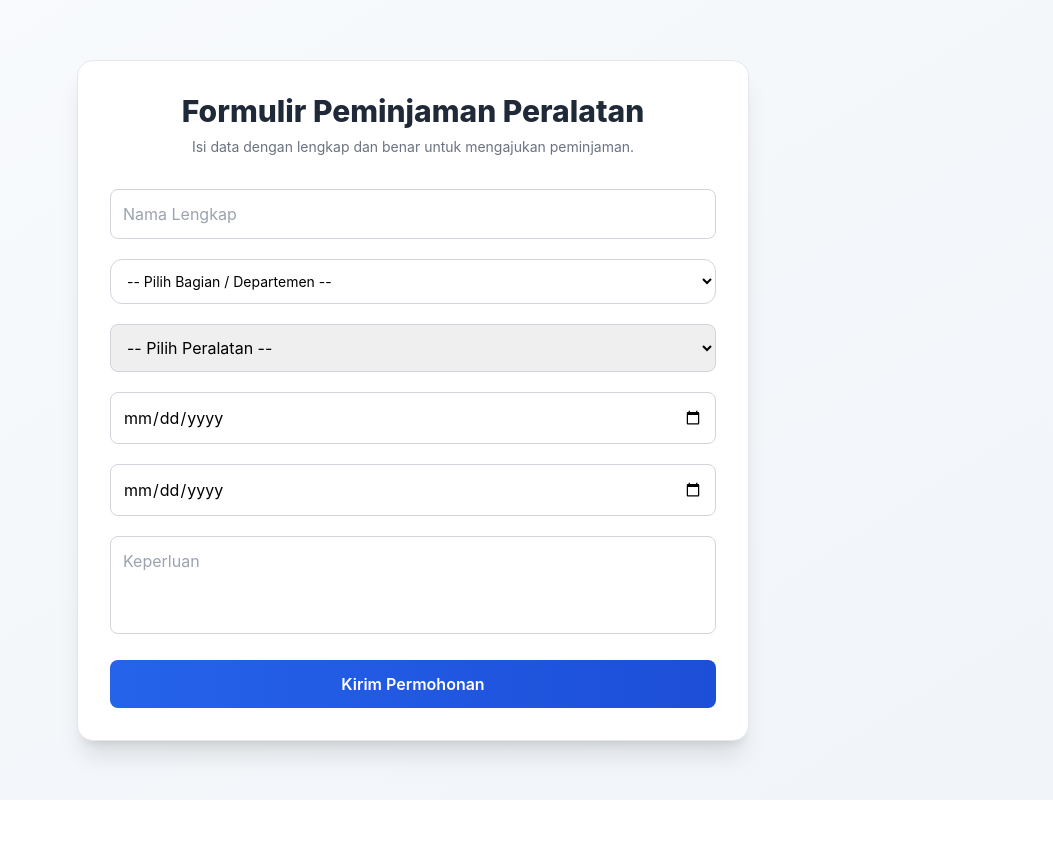
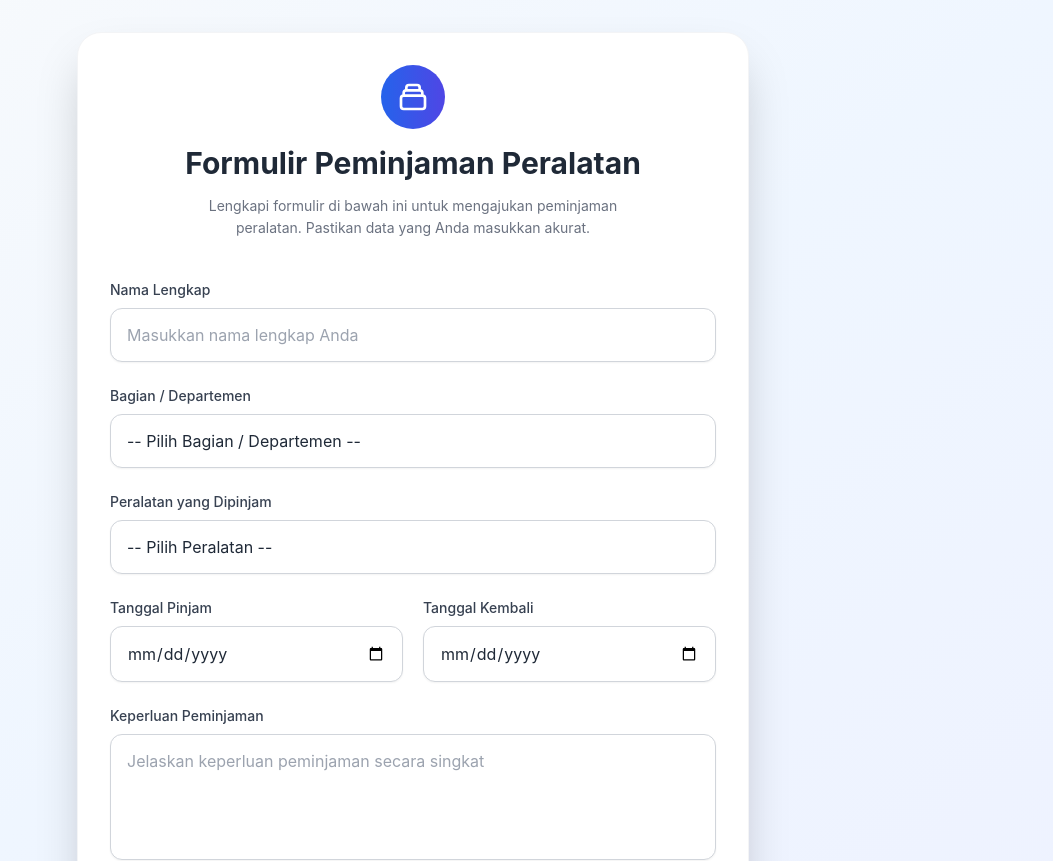
Before and after one commit to warehousebbt24-boop/Subtim_umum_bbt, a Next.js app: page /Formulir_peminjaman_inventaris/dashboard in a window 1280 px wide. Shown: the top 861 px of the page, without its empty margins (227-1280 px from the left). Before the commit the page ends 800 px from the top, so only its background shows below. Built offline with nearby package versions, Linux system fonts and the light colour scheme; no server answers.

Commit message:
Update dashboard.tsx

```diff
--- a/pages/Formulir_peminjaman_inventaris/dashboard.tsx
+++ b/pages/Formulir_peminjaman_inventaris/dashboard.tsx
@@ -21,7 +21,6 @@ export default function DashboardPeralatan() {
     const { name, value } = e.target;
     setForm({ ...form, [name]: value });
 
-    // Jika user memilih peralatan (bukan "lainnya"), cek jadwalnya
     if (name === "peralatan" && value && value !== "lainnya") {
       await checkAvailability(value);
     }
@@ -32,7 +31,7 @@ export default function DashboardPeralatan() {
       .from("peminjaman_peralatan")
       .select("tanggal_pinjam, tanggal_kembali, status")
       .eq("peralatan", peralatan)
-      .eq("status", "acc"); // hanya cek yang aktif dipinjam
+      .eq("status", "acc");
 
     if (error) {
       console.error(error);
@@ -46,7 +45,7 @@ export default function DashboardPeralatan() {
 
       let d = new Date(start);
       while (d <= end) {
-        blocked.push(d.toISOString().split("T")[0]); // format YYYY-MM-DD
+        blocked.push(d.toISOString().split("T")[0]);
         d.setDate(d.getDate() + 1);
       }
     });
@@ -59,11 +58,9 @@ export default function DashboardPeralatan() {
     setLoading(true);
     setMessage("");
 
-    // Ambil nilai peralatan final
     const peralatanFinal =
       form.peralatan === "lainnya" ? form.peralatanLainnya : form.peralatan;
 
-    // Validasi ketersediaan
     if (
       unavailableDates.includes(form.tanggal_pinjam) ||
       unavailableDates.includes(form.tanggal_kembali)
@@ -104,51 +101,63 @@ export default function DashboardPeralatan() {
   };
 
   return (
-    <div className="min-h-screen bg-gradient-to-br from-slate-50 to-slate-100 flex items-center justify-center p-4 sm:p-6 lg:p-8">
-      <div className="bg-white p-8 rounded-2xl shadow-xl w-full max-w-2xl border border-gray-200">
-        {/* Header */}
-        <div className="text-center mb-8">
-          <h1 className="text-3xl font-extrabold text-gray-800 mb-2">
+    <div className="min-h-screen bg-gradient-to-br from-slate-50 via-blue-50 to-indigo-50 flex items-center justify-center p-4 sm:p-6 lg:p-8">
+      <div className="bg-white p-8 rounded-3xl shadow-2xl w-full max-w-2xl border border-gray-100 transition-all duration-300 hover:shadow-3xl">
+
+        {/* Header Section */}
+        <div className="text-center mb-10">
+          <div className="inline-flex items-center justify-center w-16 h-16 bg-gradient-to-r from-blue-600 to-indigo-600 rounded-full mb-4">
+            <svg xmlns="http://www.w3.org/2000/svg" className="h-8 w-8 text-white" fill="none" viewBox="0 0 24 24" stroke="currentColor">
+              <path strokeLinecap="round" strokeLinejoin="round" strokeWidth={2} d="M19 11H5m14 0a2 2 0 012 2v6a2 2 0 01-2 2H5a2 2 0 01-2-2v-6a2 2 0 012-2m14 0V9a2 2 0 00-2-2M5 11V9a2 2 0 012-2m0 0V5a2 2 0 012-2h6a2 2 0 012 2v2M7 7h10" />
+            </svg>
+          </div>
+          <h1 className="text-3xl font-bold text-gray-800 mb-3 leading-tight">
             Formulir Peminjaman Peralatan
           </h1>
-          <p className="text-gray-500 text-sm">
-            Isi data dengan lengkap dan benar untuk mengajukan peminjaman.
+          <p className="text-gray-500 text-sm max-w-md mx-auto leading-relaxed">
+            Lengkapi formulir di bawah ini untuk mengajukan peminjaman peralatan. Pastikan data yang Anda masukkan akurat.
           </p>
         </div>
 
-        {/* Message */}
+        {/* Message Feedback */}
         {message && (
           <div
-            className={`mb-6 px-5 py-3 rounded-lg text-sm font-medium text-center shadow-sm ${
+            className={`mb-8 px-6 py-4 rounded-xl text-sm font-medium text-center shadow-md transition-all duration-300 transform ${
               message.includes("❌")
-                ? "bg-red-50 text-red-700 border border-red-200"
-                : "bg-green-50 text-green-700 border border-green-200"
+                ? "bg-red-50 text-red-700 border border-red-200 animate-shake"
+                : "bg-green-50 text-green-700 border border-green-200 animate-fade-in"
             }`}
           >
             {message}
           </div>
         )}
 
-        {/* Form */}
-        <form onSubmit={handleSubmit} className="space-y-5">
+        {/* Form Section */}
+        <form onSubmit={handleSubmit} className="space-y-6">
+
+          {/* Nama */}
+          <div>
+            <label className="block text-sm font-medium text-gray-700 mb-2">Nama Lengkap</label>
             <input
               type="text"
               name="nama"
-            placeholder="Nama Lengkap"
+              placeholder="Masukkan nama lengkap Anda"
               value={form.nama}
               onChange={handleChange}
               required
-            className="w-full p-3 border border-gray-300 rounded-lg"
+              className="w-full px-4 py-3.5 border border-gray-300 rounded-xl focus:ring-2 focus:ring-blue-500 focus:border-transparent transition-all duration-200 placeholder-gray-400 text-gray-800 shadow-sm"
             />
+          </div>
 
+          {/* Bagian */}
+          <div>
+            <label className="block text-sm font-medium text-gray-700 mb-2">Bagian / Departemen</label>
             <select
               name="bagian"
               value={form.bagian}
               onChange={handleChange}
               required
-  className="w-full p-3 border border-gray-300 rounded-xl bg-white
-             focus:outline-none focus:ring-2 focus:ring-blue-500
-             focus:border-blue-500 transition-all duration-200 text-sm"
+              className="w-full px-4 py-3.5 border border-gray-300 rounded-xl bg-white focus:outline-none focus:ring-2 focus:ring-blue-500 focus:border-transparent transition-all duration-200 text-gray-800 shadow-sm appearance-none"
             >
               <option value="">-- Pilih Bagian / Departemen --</option>
               <option value="Sub.Tim. Kerjasama Internasional, Humas, Data & Informasi">
@@ -206,87 +215,130 @@ export default function DashboardPeralatan() {
                 Sub.Tim.TKDN dan Kemampuan Industri
               </option>
             </select>
+          </div>
 
-
-          {/* Pilihan Peralatan */}
+          {/* Peralatan */}
+          <div>
+            <label className="block text-sm font-medium text-gray-700 mb-2">Peralatan yang Dipinjam</label>
             <select
               name="peralatan"
               value={form.peralatan}
               onChange={handleChange}
               required
-            className="w-full p-3 border border-gray-300 rounded-lg"
+              className="w-full px-4 py-3.5 border border-gray-300 rounded-xl bg-white focus:outline-none focus:ring-2 focus:ring-blue-500 focus:border-transparent transition-all duration-200 text-gray-800 shadow-sm appearance-none"
             >
               <option value="">-- Pilih Peralatan --</option>
-            <option value="Soundsystem Portable(1 Unit)">Soundsystem Portable(1 Unit)</option>
+              <option value="Soundsystem Portable(1 Unit)">Soundsystem Portable (1 Unit)</option>
               <option value="Roda Ngangkut Barang (1 Unit)">Roda Ngangkut Barang (1 Unit)</option>
               <option value="Oxygen Concentrator (Nebulizer) (1 Unit)">Oxygen Concentrator (Nebulizer) (1 Unit)</option>
               <option value="Soundsystem HUPPER & Mixer Besar (1 Unit)">Soundsystem HUPPER & Mixer Besar (1 Unit)</option>
-            <option value="Kabel Terminal Combinasi (1 Pcs )">Kabel Terminal Combinasi (1 Pcs )</option>
+              <option value="Kabel Terminal Combinasi (1 Pcs )">Kabel Terminal Combinasi (1 Pcs)</option>
               <option value="lainnya">Lainnya...</option>
             </select>
+          </div>
 
-          {/* Jika pilih lainnya */}
+          {/* Input Peralatan Lainnya */}
           {form.peralatan === "lainnya" && (
+            <div>
+              <label className="block text-sm font-medium text-gray-700 mb-2">Spesifikasi Peralatan Lainnya</label>
               <input
                 type="text"
                 name="peralatanLainnya"
-              placeholder="Masukkan peralatan lainnya"
+                placeholder="Sebutkan peralatan yang ingin dipinjam"
                 value={form.peralatanLainnya}
                 onChange={handleChange}
                 required
-              className="w-full p-3 border border-gray-300 rounded-lg"
+                className="w-full px-4 py-3.5 border border-gray-300 rounded-xl focus:ring-2 focus:ring-blue-500 focus:border-transparent transition-all duration-200 placeholder-gray-400 text-gray-800 shadow-sm"
               />
+            </div>
           )}
 
+          {/* Tanggal Pinjam */}
+          <div className="grid grid-cols-1 md:grid-cols-2 gap-5">
+            <div>
+              <label className="block text-sm font-medium text-gray-700 mb-2">Tanggal Pinjam</label>
               <input
                 type="date"
                 name="tanggal_pinjam"
                 value={form.tanggal_pinjam}
                 onChange={handleChange}
                 required
-            className={`w-full p-3 border rounded-lg ${
+                className={`w-full px-4 py-3.5 border rounded-xl transition-all duration-200 focus:ring-2 focus:ring-blue-500 focus:border-transparent shadow-sm ${
                   unavailableDates.includes(form.tanggal_pinjam)
-                ? "bg-red-100 border-red-400 cursor-not-allowed"
-                : "border-gray-300"
+                    ? "bg-red-50 border-red-300 text-red-700 cursor-not-allowed"
+                    : "border-gray-300 bg-white text-gray-800"
                 }`}
               />
+              {unavailableDates.includes(form.tanggal_pinjam) && (
+                <p className="mt-1 text-xs text-red-600">Tanggal ini tidak tersedia</p>
+              )}
+            </div>
 
+            {/* Tanggal Kembali */}
+            <div>
+              <label className="block text-sm font-medium text-gray-700 mb-2">Tanggal Kembali</label>
               <input
                 type="date"
                 name="tanggal_kembali"
                 value={form.tanggal_kembali}
                 onChange={handleChange}
                 required
-            className={`w-full p-3 border rounded-lg ${
+                className={`w-full px-4 py-3.5 border rounded-xl transition-all duration-200 focus:ring-2 focus:ring-blue-500 focus:border-transparent shadow-sm ${
                   unavailableDates.includes(form.tanggal_kembali)
-                ? "bg-red-100 border-red-400 cursor-not-allowed"
-                : "border-gray-300"
+                    ? "bg-red-50 border-red-300 text-red-700 cursor-not-allowed"
+                    : "border-gray-300 bg-white text-gray-800"
                 }`}
               />
+              {unavailableDates.includes(form.tanggal_kembali) && (
+                <p className="mt-1 text-xs text-red-600">Tanggal ini tidak tersedia</p>
+              )}
+            </div>
+          </div>
 
-
+          {/* Keperluan */}
+          <div>
+            <label className="block text-sm font-medium text-gray-700 mb-2">Keperluan Peminjaman</label>
             <textarea
               name="keperluan"
-            placeholder="Keperluan"
+              placeholder="Jelaskan keperluan peminjaman secara singkat"
               value={form.keperluan}
               onChange={handleChange}
-            rows={3}
+              rows={4}
               required
-            className="w-full p-3 border border-gray-300 rounded-lg resize-none"
+              className="w-full px-4 py-3.5 border border-gray-300 rounded-xl focus:ring-2 focus:ring-blue-500 focus:border-transparent transition-all duration-200 placeholder-gray-400 text-gray-800 shadow-sm resize-none"
             />
+          </div>
 
+          {/* Submit Button */}
           <button
             type="submit"
             disabled={loading}
-            className={`w-full py-3 rounded-lg font-semibold text-white ${
+            className={`w-full py-4 rounded-xl font-semibold text-white text-base tracking-wide transition-all duration-300 transform hover:scale-[1.02] active:scale-[0.98] ${
               loading
-                ? "bg-gray-500"
-                : "bg-gradient-to-r from-blue-600 to-blue-700"
+                ? "bg-gray-400 cursor-not-allowed"
+                : "bg-gradient-to-r from-blue-600 to-indigo-600 hover:from-blue-700 hover:to-indigo-700 shadow-lg hover:shadow-xl"
             }`}
           >
-            {loading ? "Mengirim..." : "Kirim Permohonan"}
+            {loading ? (
+              <span className="flex items-center justify-center">
+                <svg className="animate-spin -ml-1 mr-3 h-5 w-5 text-white" xmlns="http://www.w3.org/2000/svg" fill="none" viewBox="0 0 24 24">
+                  <circle className="opacity-25" cx="12" cy="12" r="10" stroke="currentColor" strokeWidth="4"></circle>
+                  <path className="opacity-75" fill="currentColor" d="M4 12a8 8 0 018-8V0C5.373 0 0 5.373 0 12h4zm2 5.291A7.962 7.962 0 014 12H0c0 3.042 1.135 5.824 3 7.938l3-2.647z"></path>
+                </svg>
+                Memproses...
+              </span>
+            ) : (
+              "Ajukan Peminjaman Sekarang"
+            )}
           </button>
         </form>
+      </div>
+
+      {/* Optional: Add subtle background pattern or decoration */}
+      <div className="fixed top-0 right-0 w-96 h-96 -z-10 opacity-5">
+        <svg viewBox="0 0 200 200" xmlns="http://www.w3.org/2000/svg">
+          <path fill="#3B82F6" d="M40,-50.5C54.3,-40.7,65.7,-24.7,67.3,-7.3C68.9,10.1,60.7,29,49.2,41.9C37.7,54.8,22.9,61.7,6.6,62.7C-9.7,63.7,-27.4,58.8,-40.3,48.9C-53.2,39,-61.3,24.1,-61.7,7.7C-62.1,-8.7,-54.8,-26.6,-43.9,-39.4C-33,-52.2,-18.5,-60,-1.3,-60.6C15.9,-61.2,31.8,-54.7,40,-50.5Z" transform="translate(100 100)" />
+        </svg>
       </div>
     </div>
   );
```
Lines whose indentation alone changed are shown as unchanged.
